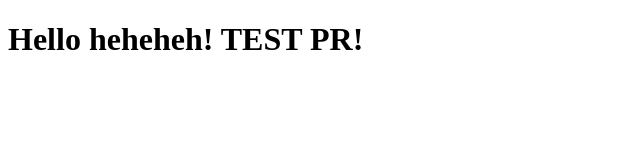
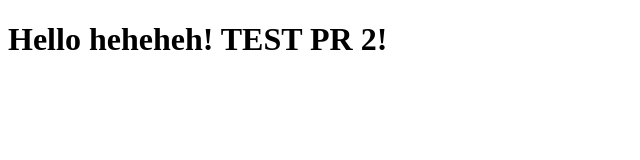
Before and after one commit to labsoft-2018/web-frontend, a React app: page / in a window 1280 px wide. Shown: the top 160 px of the page, without its empty margins (0-640 px from the left). Built offline with nearby package versions, Linux system fonts and the light colour scheme.

Commit message:
PR TEST 2

```diff
--- a/src/components/App/index.tsx
+++ b/src/components/App/index.tsx
@@ -5,7 +5,7 @@ export default class App extends React.Component {
   public render() {
     return (
       <HelloWorld
-        name='TEST PR'
+        name='TEST PR 2'
       />
     )
   }
```
